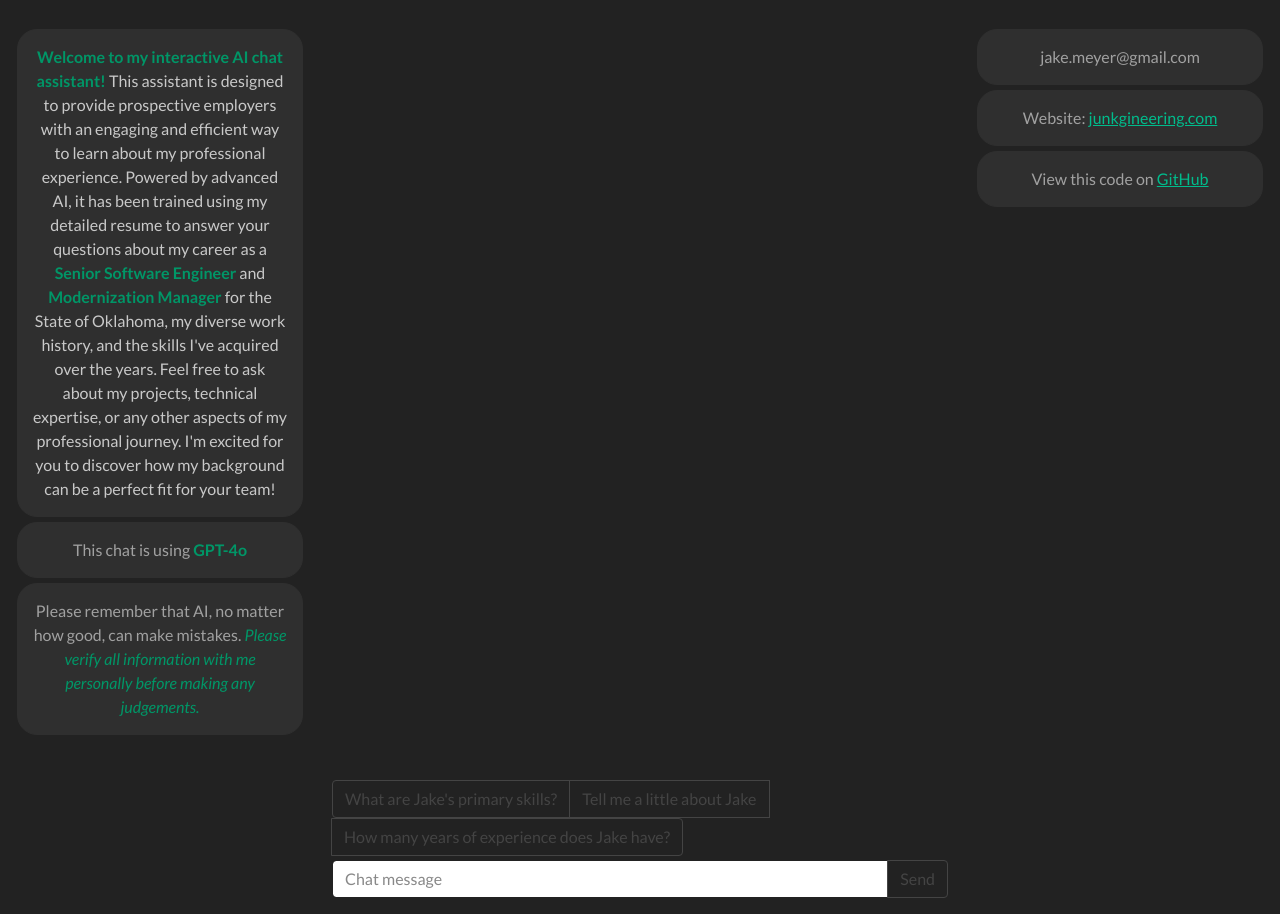
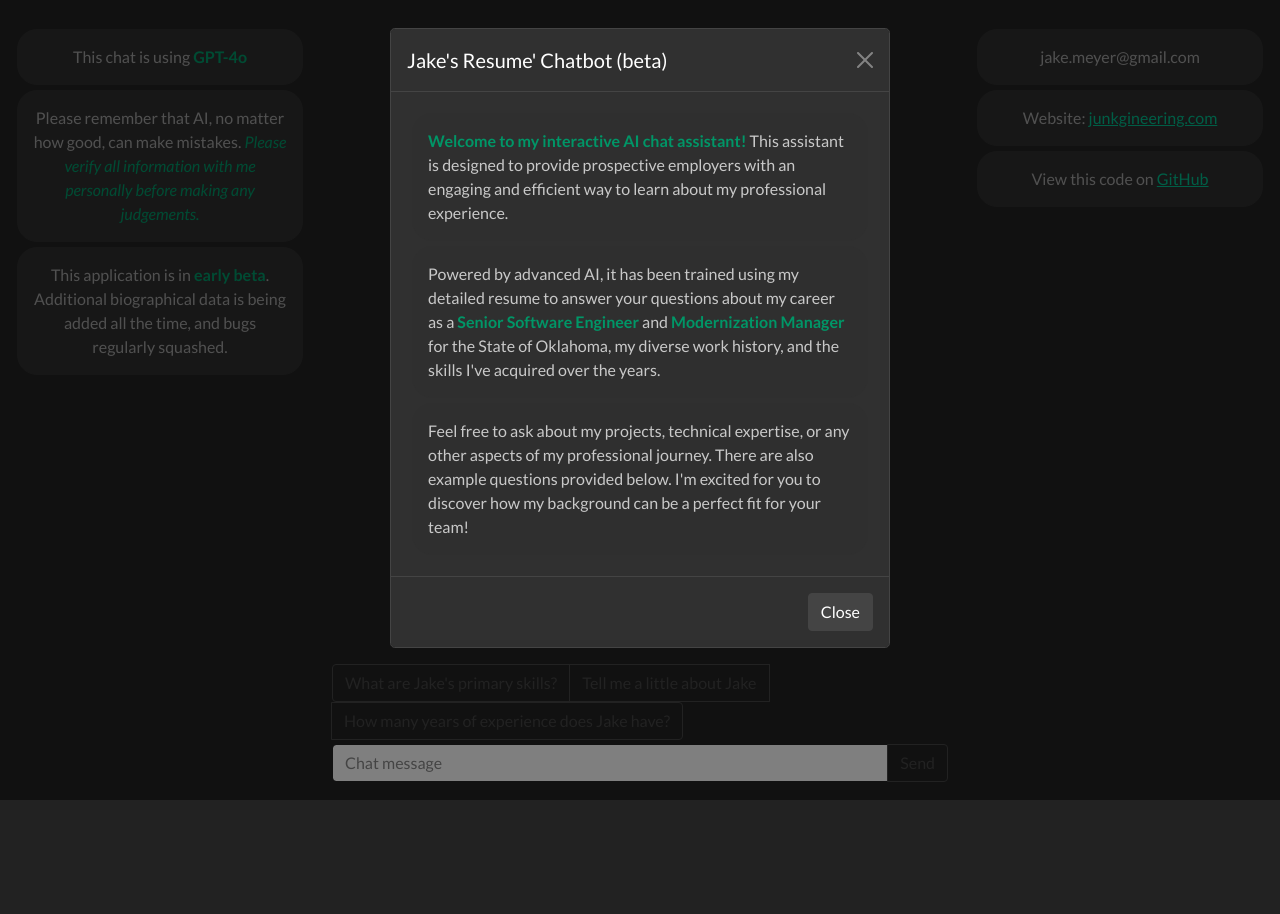
Before and after one commit to Junkgineer/jakeGPT, a website: page src/public_html/index.html in a window 1280 px wide. After the commit the page ends 800 px from the top, so only its background shows below. Drawn offline with nearby package versions, Linux system fonts and the light colour scheme.

```diff
--- a/log.txt
+++ /dev/null
@@ -1,4 +0,0 @@
-[4-5-2024 9:23] Received: What are Jake's primary skills?
-[4-5-2024 9:23] Response: Lorem ipsum dolor sit amet. Lorem ipsum dolor sit amet. Lorem ipsum dolor sit amet. Lorem ipsum dolor sit amet. Lorem ipsum dolor sit amet. Lorem ipsum dolor sit amet.
-[4-5-2024 9:23] Received: Tell me a little about Jake.
-[4-5-2024 9:23] Response: Lorem ipsum dolor sit amet. Lorem ipsum dolor sit amet. Lorem ipsum dolor sit amet. Lorem ipsum dolor sit amet. Lorem ipsum dolor sit amet. Lorem ipsum dolor sit amet.
--- a/src/public_html/index.html
+++ b/src/public_html/index.html
@@ -11,18 +11,40 @@
         <link href="./css/default.css" type="text/css" rel="stylesheet">
     </head>
     <body>
+
+
         <div class="container-fluid">
+
+            <div class="modal fade" id="introModal" tabindex="-1" aria-labelledby="introModalLabel" aria-hidden="true">
+                <div class="modal-dialog">
+                  <div class="modal-content">
+                    <div class="modal-header">
+                      <h1 class="modal-title fs-5" id="introModalLabel">Jake's Resume' Chatbot (beta)</h1>
+                      <button type="button" class="btn-close" data-bs-dismiss="modal" aria-label="Close"></button>
+                    </div>
+                    <div class="modal-body">
+                        <div class="info-text-headline"><span class="bold highlight">Welcome to my interactive AI chat assistant!</span> This assistant is designed to provide prospective employers with an engaging and efficient way
+                            to learn about my professional experience.
+                        </div>
+                        <div class="info-text-headline">Powered by advanced AI, it has been trained using my detailed resume to answer your questions about my career as a
+                            <span class="bold highlight">Senior Software Engineer</span> and <span class="bold highlight">Modernization Manager</span> for the State of Oklahoma, my diverse work history, and the skills I've acquired over the years.
+                        </div>
+                        <div class="info-text-headline">Feel free to ask about my projects, technical expertise, or any other aspects of my professional journey. There are also example questions provided below. I'm excited for you to discover how my background
+                            can be a perfect fit for your team!
+                        </div>
+                    </div>
+                    <div class="modal-footer">
+                      <button type="button" class="btn btn-secondary" data-bs-dismiss="modal">Close</button>
+                    </div>
+                  </div>
+                </div>
+              </div>
+
             <div class="row mt-4">
                 <div class="col-3 text-center">
-
-                    <div class="info-text-headline"><span class="bold highlight">Welcome to my interactive AI chat assistant!</span> This assistant is designed to provide prospective employers with an engaging and efficient way
-                        to learn about my professional experience. Powered by advanced AI, it has been trained using my detailed resume to answer your questions about my career as a
-                        <span class="bold highlight">Senior Software Engineer</span> and <span class="bold highlight">Modernization Manager</span> for the State of Oklahoma, my diverse work history, and the skills I've acquired over the years.
-                        Feel free to ask about my projects, technical expertise, or any other aspects of my professional journey. I'm excited for you to discover how my background
-                        can be a perfect fit for your team!
-                    </div>
                     <div class="info-text">This chat is using <span class="bold highlight">GPT-4o</span></div>
                     <div class="info-text">Please remember that AI, no matter how good, can make mistakes. <span class="italic highlight">Please verify all information with me personally before making any judgements.</span></div>
+                    <div class="info-text">This application is in <span class="bold highlight">early beta</span>. Additional biographical data is being added all the time, and bugs regularly squashed.</div>
                 </div>
                 <div class="col">
                     <div id="chatWindow" class="overflow-auto">
@@ -57,6 +79,9 @@
             </div>
         </div>
         <script>
+            $(window).on('load', function() {
+                $('#introModal').modal('show');
+            });
             var chatWindow = document.getElementById('chatWindow');
             var chatInput = document.getElementById('chatInput');
             var textElement = document.createElement("div");
--- a/src/server.js
+++ b/src/server.js
@@ -27,7 +27,7 @@
 socketserver.on('connection', async function connection(ws) {
     console.log('A new client connected.');
     ws.send('STR');
-    ws.send(`Welcome to ${process.env.FIRST_NAME}GPT! I'm here to assist with any questions you make have about ${process.env.FIRST_NAME}'s professional qualifications, so ask away!`);
+    ws.send(`Welcome to ${process.env.FIRST_NAME}GPT (beta)! I'm here to assist with any questions you make have about ${process.env.FIRST_NAME}'s professional qualifications, so ask away!`);
 
     var thread;
     if (!TESTMODE) {
```
Also changed, not shown: 1 other file.
